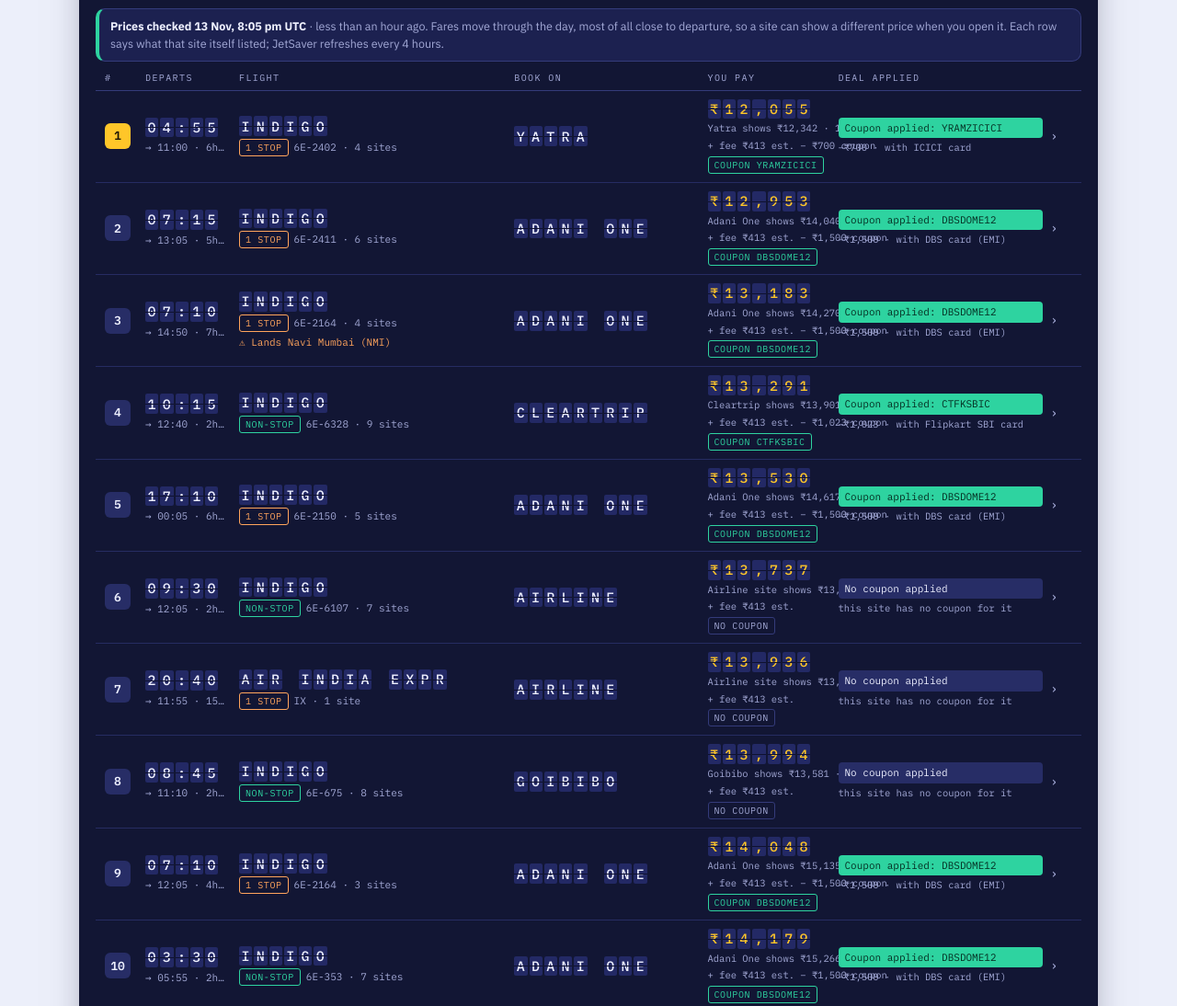
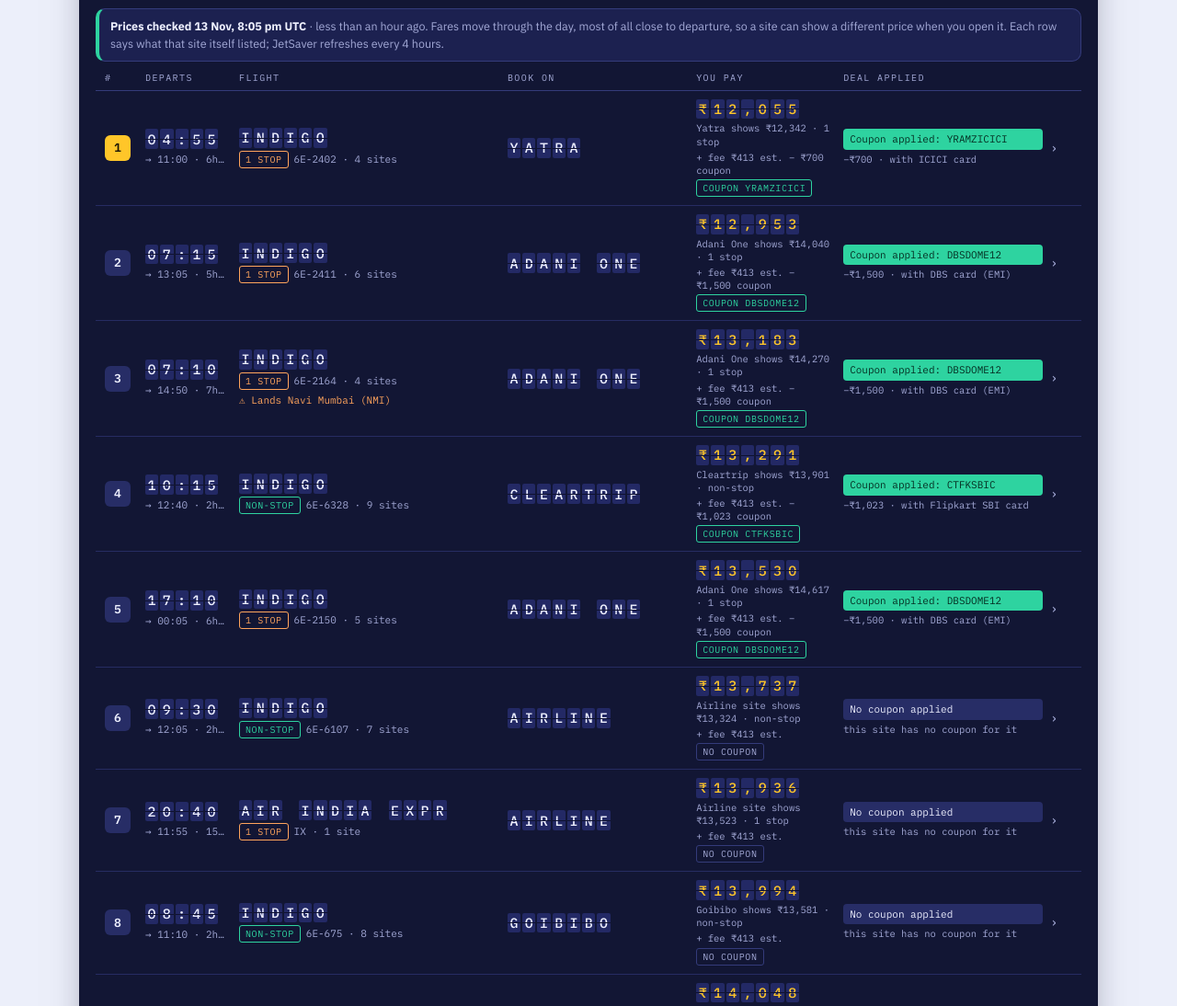
Before and after one commit to SamridhGoyal/jetsaver, a plain HTML site: page index.html in a window 1280 px wide. Shown: the part 2360-3454 px from the top of the page at 92% size. Drawn offline with Linux system fonts and the light colour scheme.

```diff
--- a/index.html
+++ b/index.html
@@ -195,7 +195,7 @@ section{margin-top:44px}
 .confirm p b{color:var(--night-fg)}
 .confirm .btns{display:flex;gap:8px}
 .c-time .flaps,.c-price .flaps,.c-where .flaps{flex-wrap:nowrap}
-.cols,.row-main{display:grid;grid-template-columns:34px 92px minmax(0,1.3fr) minmax(0,.9fr) 132px minmax(0,1fr) 22px;gap:10px;align-items:center}
+.cols,.row-main{display:grid;grid-template-columns:34px 92px minmax(0,1.3fr) minmax(0,.9fr) 150px minmax(0,1fr) 22px;gap:10px;align-items:center}
 .cols{font-family:var(--f-mono);font-size:10px;letter-spacing:.14em;color:var(--night-dim);text-transform:uppercase;padding:0 10px 6px;border-bottom:1px solid var(--night-line)}
 .row{border-bottom:1px solid #262C62}
 .row-main{padding:9px 10px;cursor:pointer;width:100%;background:transparent;border:0;color:inherit;font:inherit;text-align:left;border-radius:10px}
@@ -216,9 +216,9 @@ section{margin-top:44px}
 .fl-sub{font-family:var(--f-mono);font-size:11px;color:var(--night-dim);white-space:nowrap;overflow:hidden;text-overflow:ellipsis}
 .stop-pill{display:inline-block;font-size:10px;letter-spacing:.06em;padding:1px 6px;border-radius:3px;margin-right:6px;border:1px solid var(--peach);color:var(--peach)}
 .stop-pill.ns{border-color:var(--mint);color:var(--mint)}
-.price-col{display:flex;flex-direction:column;align-items:flex-start;gap:3px}
+.price-col{display:flex;flex-direction:column;align-items:flex-start;gap:3px;min-width:0;overflow:hidden}
 .strike{font-family:var(--f-mono);font-size:11px;color:var(--night-dim);text-decoration:line-through}
-.brk{font-family:var(--f-mono);font-size:10.5px;color:var(--night-dim);white-space:nowrap}
+.brk{font-family:var(--f-mono);font-size:10.5px;line-height:1.35;color:var(--night-dim);white-space:normal;overflow-wrap:anywhere;max-width:100%}
 .fresh{font-size:12.5px;color:var(--night-dim);background:var(--night-2);border:1px solid var(--night-line);border-left:4px solid var(--mint);border-radius:10px;padding:9px 12px;margin-bottom:10px}
 .fresh b{color:var(--night-fg)}
 .fresh.old{border-left-color:var(--peach)}
```
